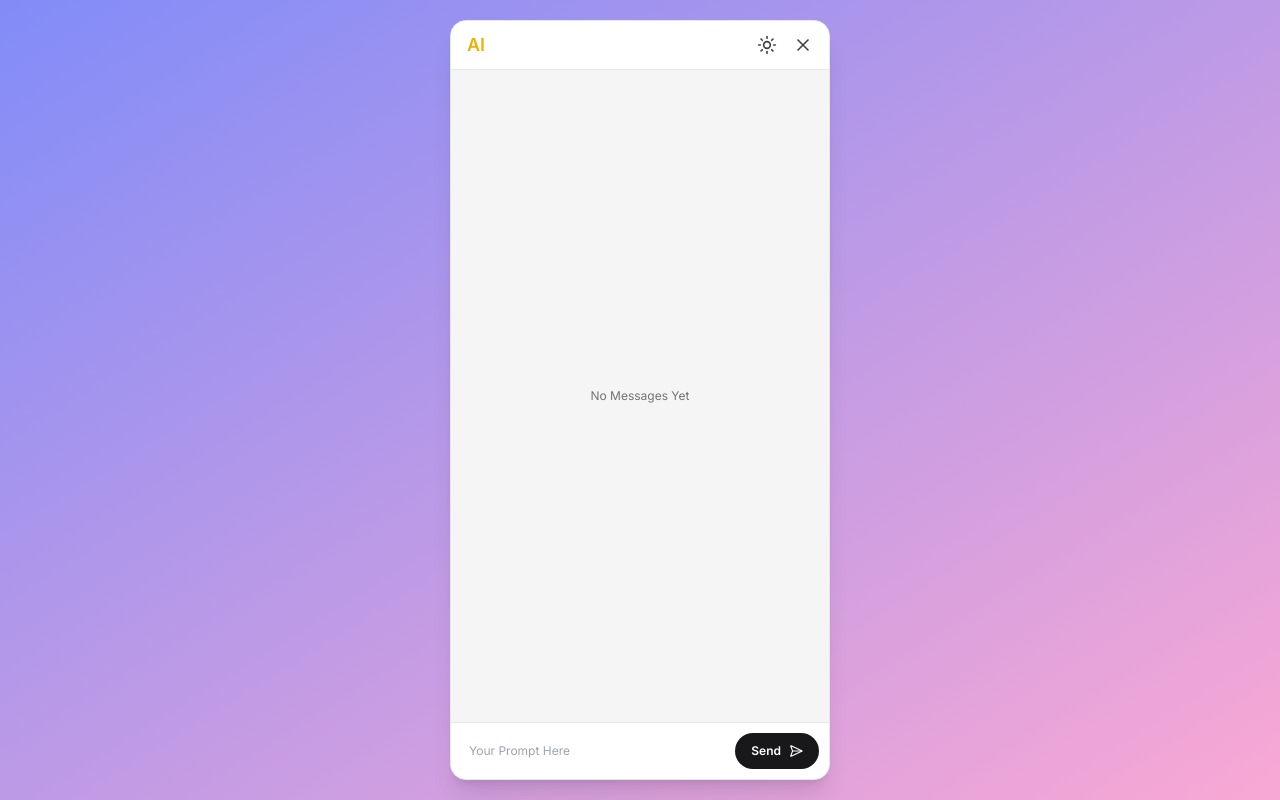
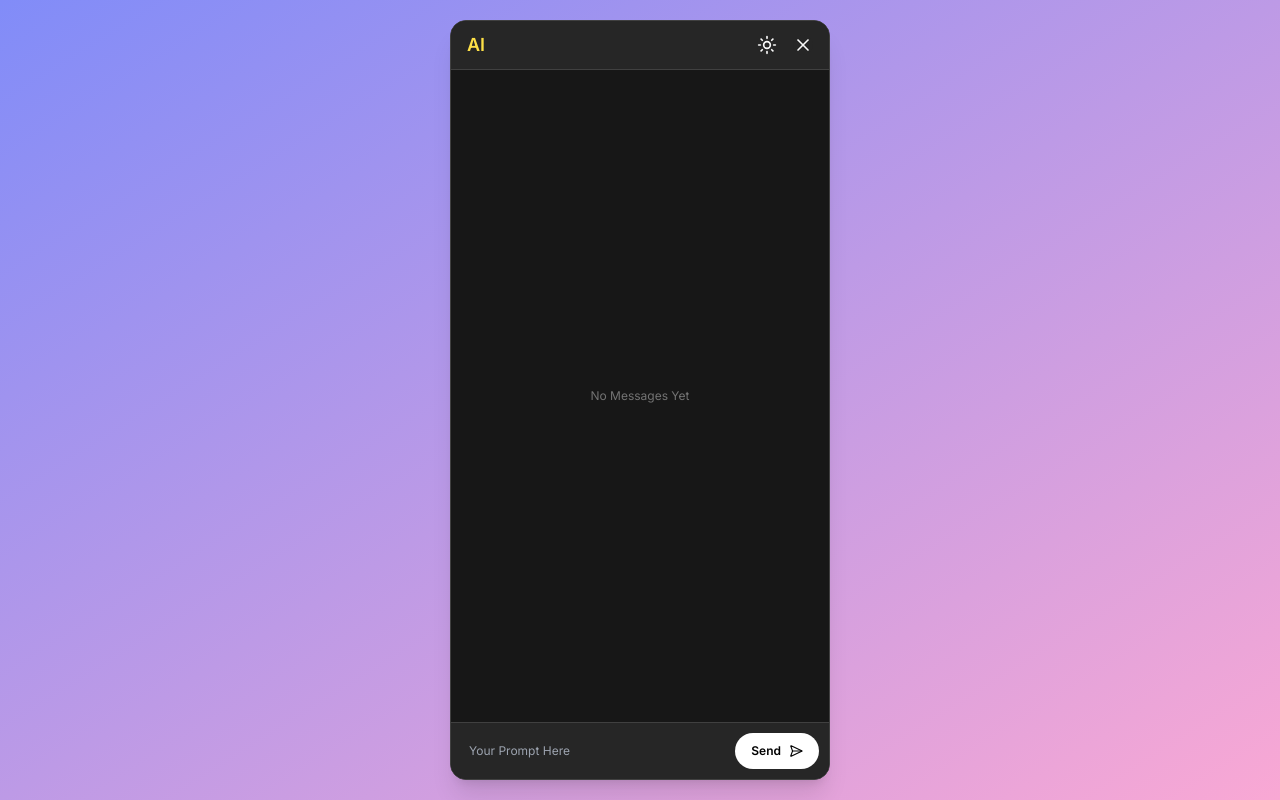
Before and after one commit to vinaykummar707/chat-frontend, a React (Vite) app: page / in a window 1280 px wide. Built offline with nearby package versions, Linux system fonts and the light colour scheme; a web font is replaced by a local one.

Commit message:
Update ThemeProvider.tsx

```diff
--- a/src/components/ThemeProvider.tsx
+++ b/src/components/ThemeProvider.tsx
@@ -18,6 +18,9 @@ export const ThemeProvider: React.FC<{ children: React.ReactNode }> = ({
     const savedTheme = localStorage.getItem("theme") as Theme | null;
     if (savedTheme) {
       setTheme(savedTheme);
+      document.documentElement.classList.toggle("dark", savedTheme === "dark");
+    } else {
+      localStorage.setItem("theme", 'dark');
       document.documentElement.classList.toggle("dark", savedTheme === "dark");
     }
   }, []);
```
